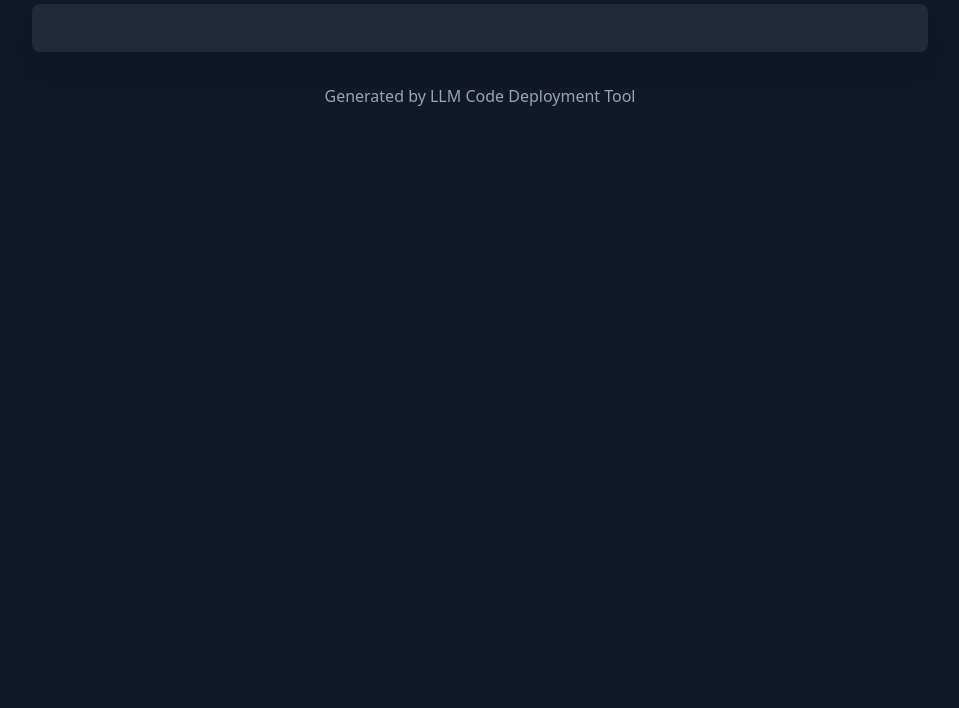
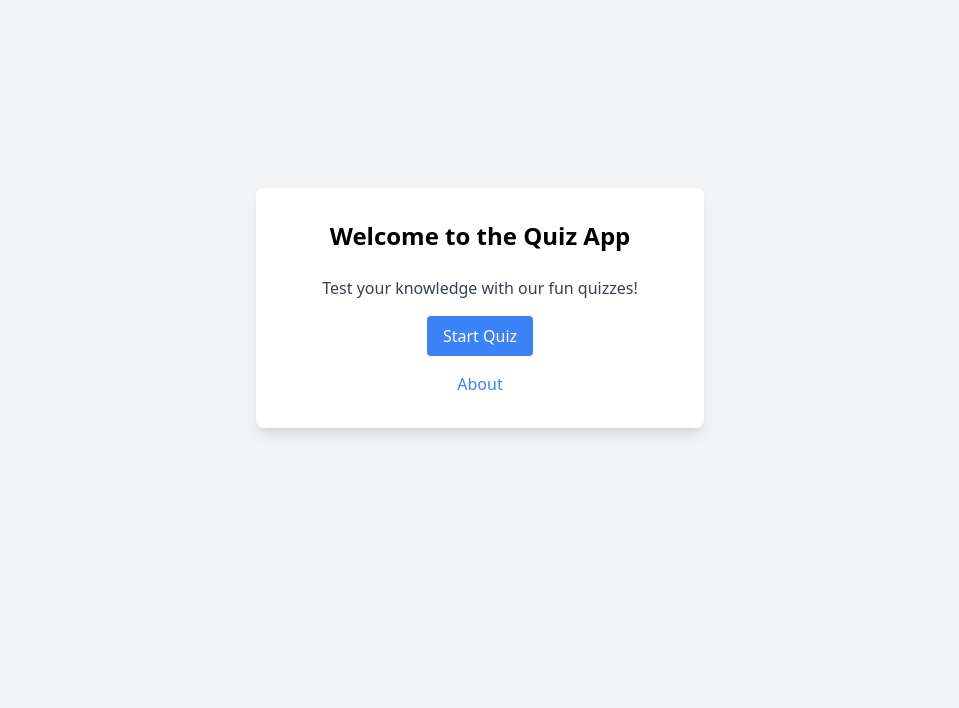
Before and after one commit to 24f2000604/geAI1, a plain HTML site: page docs/index.html in a window 1280 px wide. Shown: the part 92-800 px from the top of the page, without its empty margins (160-1119 px from the left). Drawn offline with nearby package versions, Linux system fonts and the light colour scheme.

Commit message:
Auto-deploy: Generated code to GitHub Pages

```diff
--- a/docs/index.html
+++ b/docs/index.html
@@ -3,18 +3,19 @@
 <head>
     <meta charset="UTF-8">
     <meta name="viewport" content="width=device-width, initial-scale=1.0">
-    <title>Generated Output</title>
-    <script src="https://cdn.tailwindcss.com"></script>
+    <title>Quiz App</title>
+    <link href="https://cdn.jsdelivr.net/npm/tailwindcss@2.2.19/dist/tailwind.min.css" rel="stylesheet">
 </head>
-<body class="bg-gray-900 text-white min-h-screen p-8">
-    <div class="max-w-4xl mx-auto">
-        <h1 class="text-4xl font-bold mb-6 text-blue-400">Generated Output</h1>
-        <div class="bg-gray-800 rounded-lg p-6 shadow-xl">
-            <pre class="whitespace-pre-wrap font-mono text-green-400"></pre>
+<body class="bg-gray-100 flex items-center justify-center h-screen">
+    <div class="bg-white p-8 rounded-lg shadow-lg max-w-md w-full">
+        <h1 class="text-2xl font-bold text-center mb-6">Welcome to the Quiz App</h1>
+        <p class="text-gray-700 text-center mb-4">Test your knowledge with our fun quizzes!</p>
+        <div class="flex justify-center">
+            <a href="#start" class="bg-blue-500 text-white px-4 py-2 rounded hover:bg-blue-600">Start Quiz</a>
         </div>
-        <footer class="mt-8 text-center text-gray-400">
-            <p>Generated by LLM Code Deployment Tool</p>
-        </footer>
+        <div class="mt-4 text-center">
+            <a href="#about" class="text-blue-500 hover:underline">About</a>
+        </div>
     </div>
 </body>
 </html>
```
